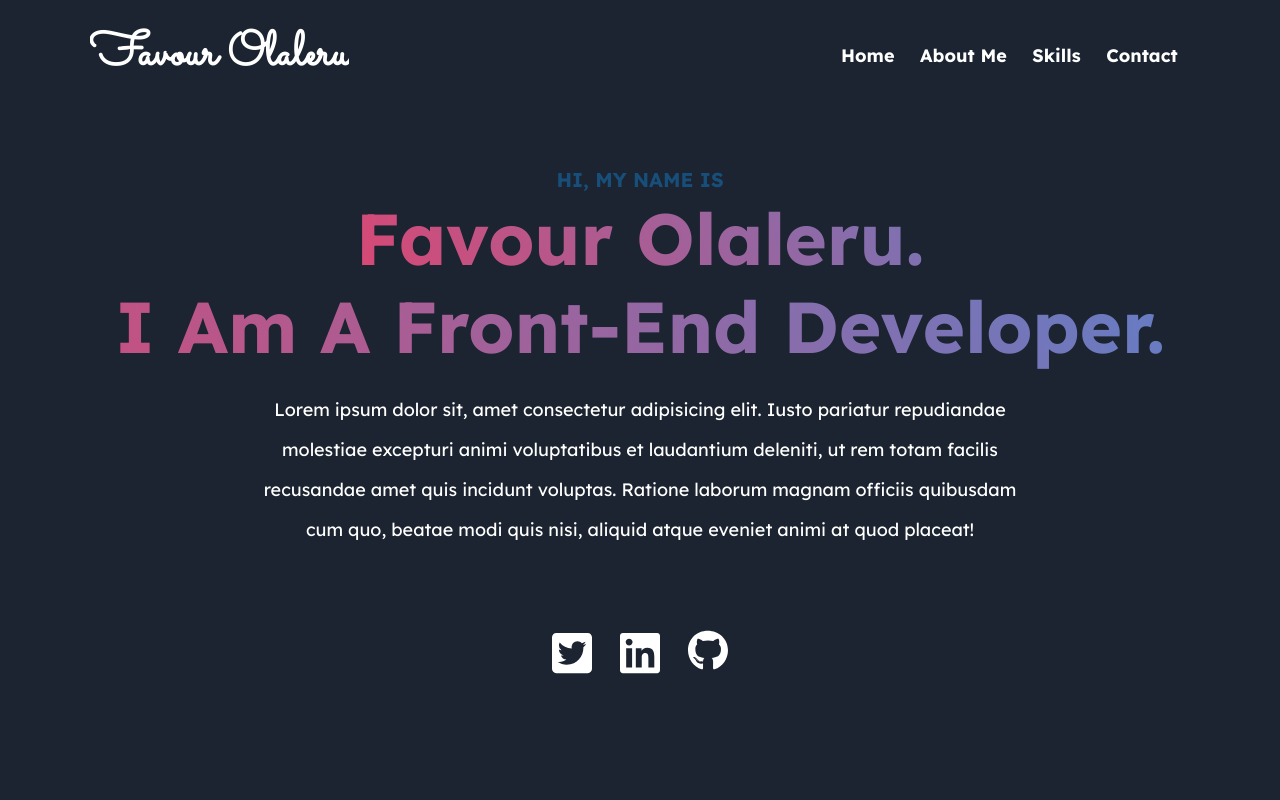
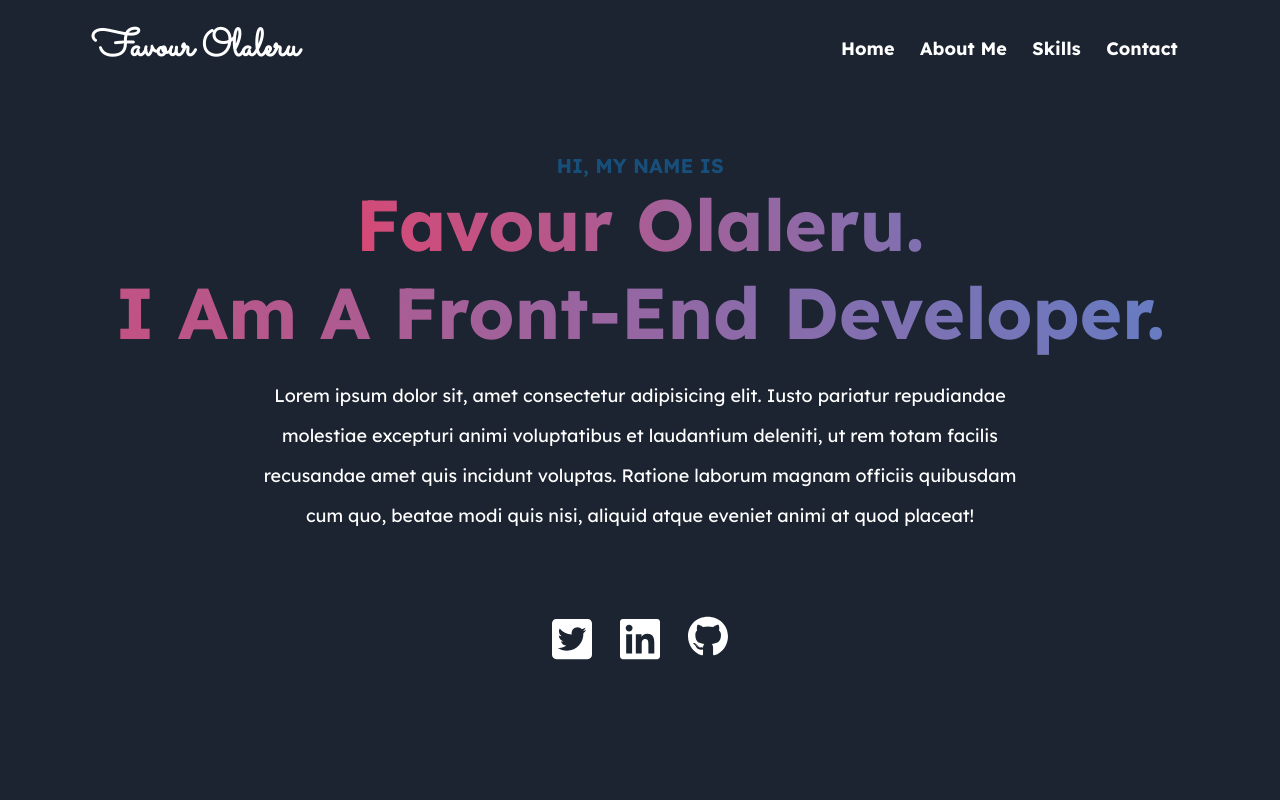
Before and after one commit to NTiger07/portfolio-react, a React (Create React App) app: page / in a window 1280 px wide. Shown: the top 800 px of the page. Built offline with nearby package versions, Linux system fonts and the light colour scheme.

Commit message:
navbar fix

```diff
--- a/src/App.css
+++ b/src/App.css
@@ -8,9 +8,6 @@
   overflow-x: hidden;
   scroll-behavior: smooth;
   font-family: "Lexend Deca", sans-serif;
-}
-body {
-  transition: all 0.3s ease-in;
 }
 ::-webkit-scrollbar {
   width: 10px;
--- a/src/components/Navbar.css
+++ b/src/components/Navbar.css
@@ -8,8 +8,10 @@
 }
 .logo_container a {
   font-family: "Sacramento", cursive;
-  font-size: 3rem;
+  font-size: 3vw;
   font-weight: 700;
+  margin-left: 2px;
+  margin-right: 4px;
 }
 .nav-list {
   display: flex;
```
Also changed, not shown: todo.txt.
